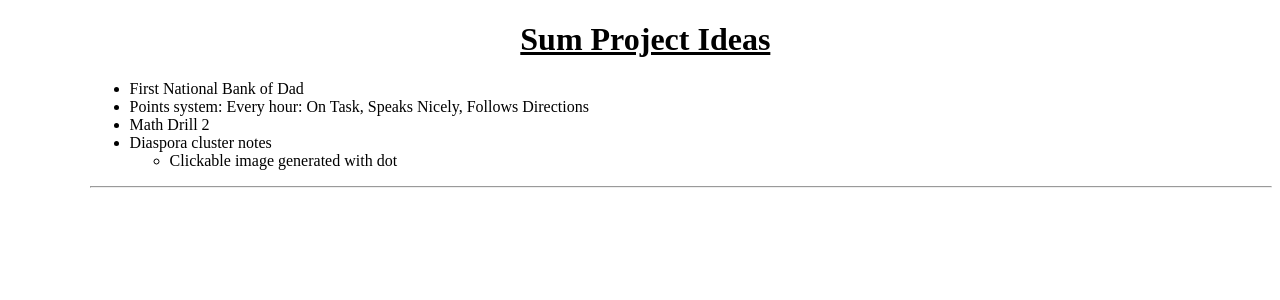
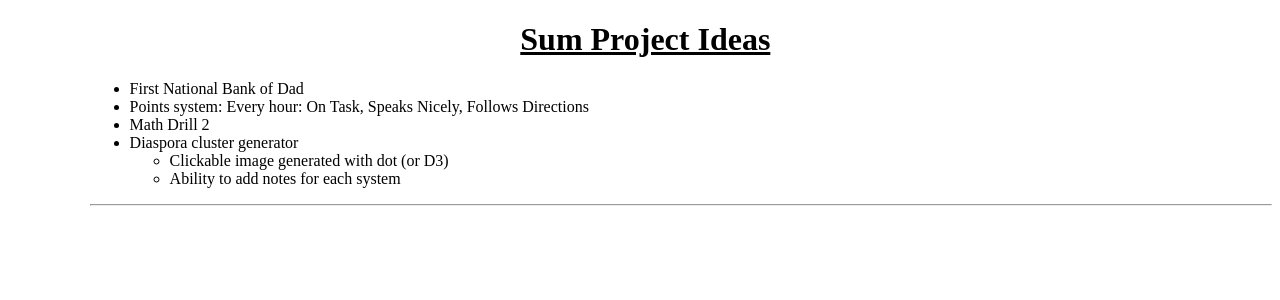
Before and after one commit to JohnL4/johnl4.github.io, a Jekyll site: the page built from _posts/2015-06-15-Project-Ideas.markdown, in a window 1280 px wide. Shown: the top 300 px of the page. Built offline with Jekyll 4.4.1, drawn with Linux system fonts in a browser that asks for light colours; comment, search, counter and statistics services are not loaded.

Commit message:
Couple more notes on Diaspora cluster generator idea.

```diff
--- a/_posts/2015-06-15-Project-Ideas.markdown
+++ b/_posts/2015-06-15-Project-Ideas.markdown
@@ -8,5 +8,6 @@ Sum Project Ideas
 * First National Bank of Dad
 * Points system: Every hour: On Task, Speaks Nicely, Follows Directions
 * Math Drill 2
-* Diaspora cluster notes
-    * Clickable image generated with dot
+* Diaspora cluster generator
+    * Clickable image generated with dot (or D3)
+    * Ability to add notes for each system
```
